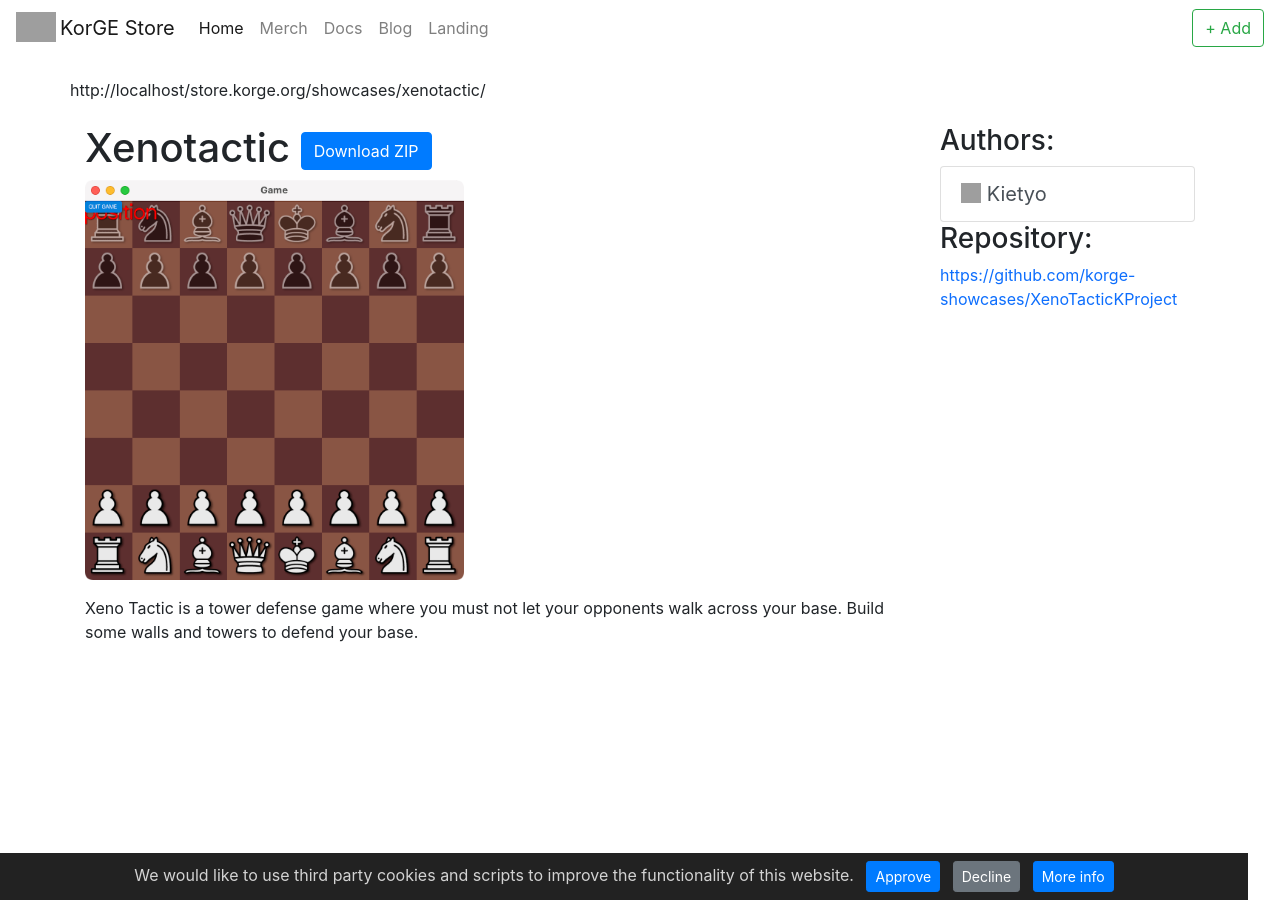
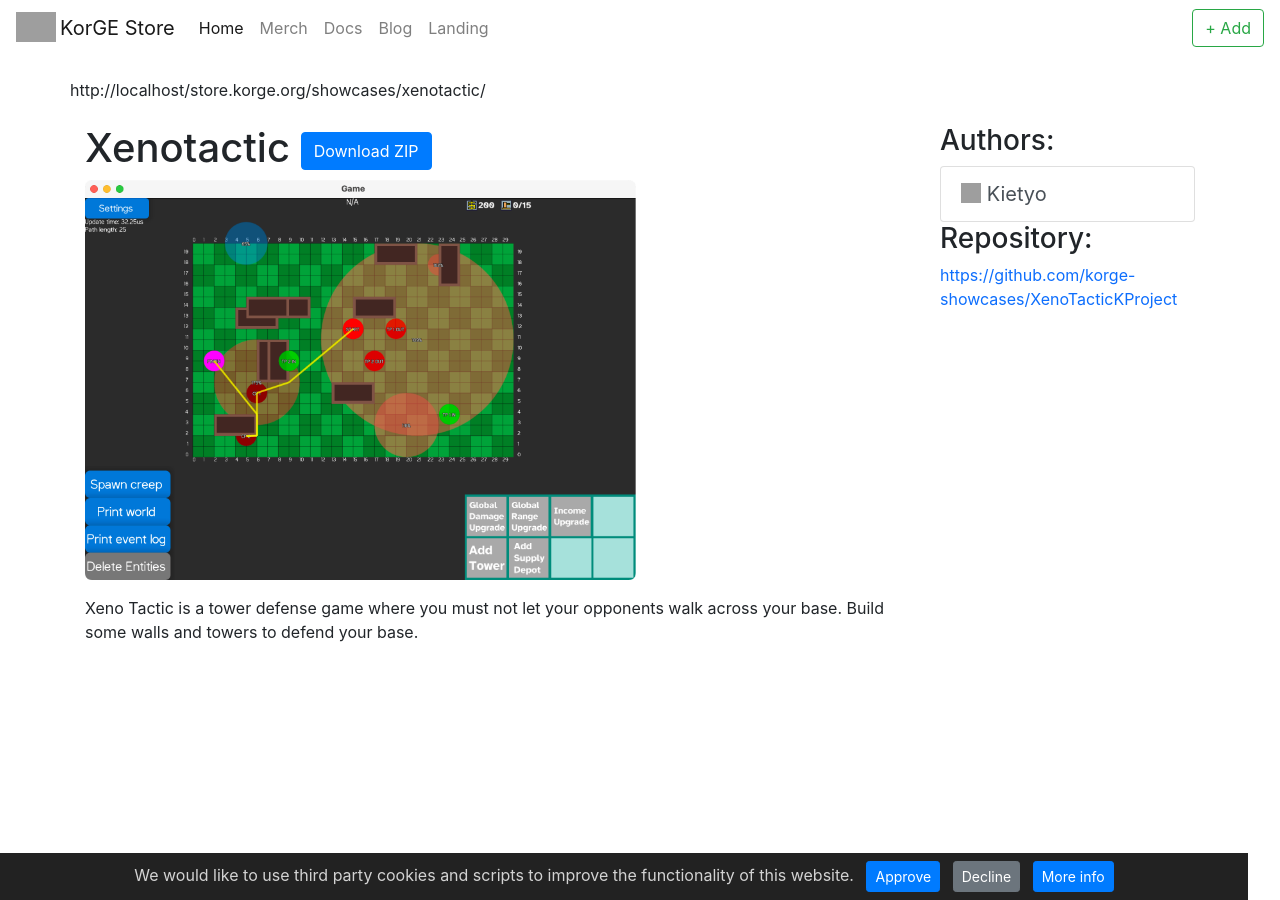
Before and after one commit to korlibs/store.korge.org, a Jekyll site: the page built from _showcases/xenotactic.md, in a window 1280 px wide. Built offline with Jekyll 4.4.1, drawn with Linux system fonts in a browser that asks for light colours; nearby versions of some CDN libraries; library files that are not in the unit come from our copies; grey boxes are pictures that could not be loaded.

Commit message:
Fix Xenotactic screenshot

```diff
--- a/_showcases/xenotactic.md
+++ b/_showcases/xenotactic.md
@@ -2,7 +2,7 @@
 layout: starterkit
 title: Xenotactic
 repo: https://github.com/korge-showcases/XenoTacticKProject
-screenshot: /i/showcases/korge-chess.png
+screenshot: /i/showcases/xenotactic.png
 authors: [Kietyo]
 branch: master
 enabled: true
```
